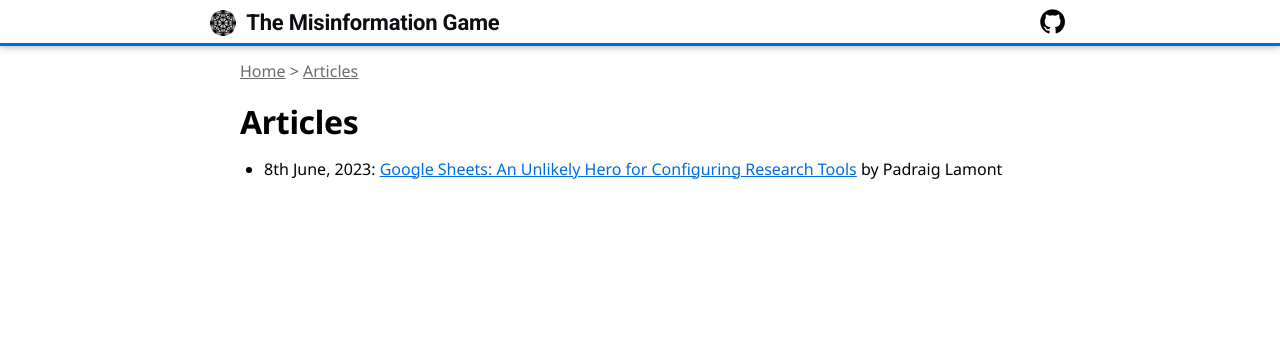
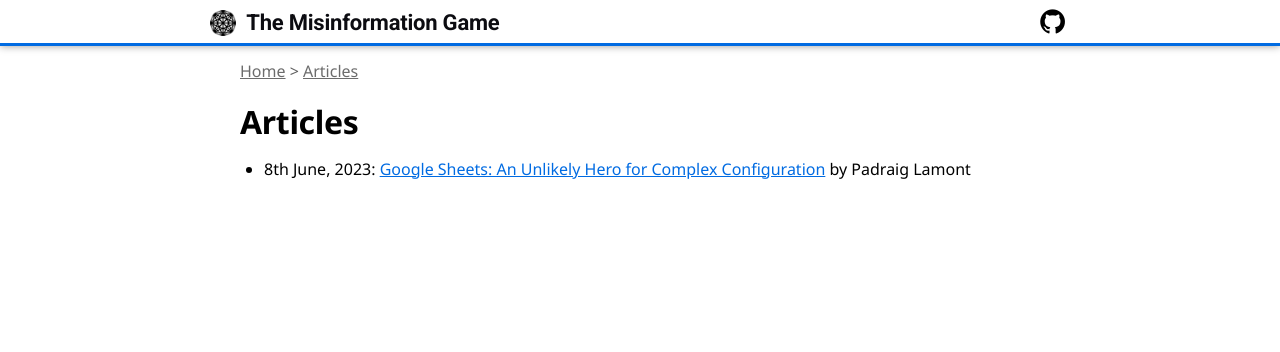
Before and after one commit to beekewardin/themisinformationgame.github.io, a Jekyll site: the page built from articles/index.md, in a window 1280 px wide. Shown: the top 352 px of the page. Built offline with Jekyll 4.4.1, drawn with Linux system fonts in a browser that asks for light colours; nearby versions of some CDN libraries; our own code applies the rules of GitHub Pages for plain Markdown files.

Commit message:
Update article title again

```diff
--- a/articles/index.md
+++ b/articles/index.md
@@ -9,4 +9,4 @@
 # Articles
 {:#intro}
 
-* 8th June, 2023: [Google Sheets: An Unlikely Hero for Configuring Research Tools](/articles/sheets/) by Padraig Lamont
+* 8th June, 2023: [Google Sheets: An Unlikely Hero for Complex Configuration](/articles/sheets/) by Padraig Lamont
```
Also changed, not shown: articles/sheets/index.md (+2 -2 lines).
